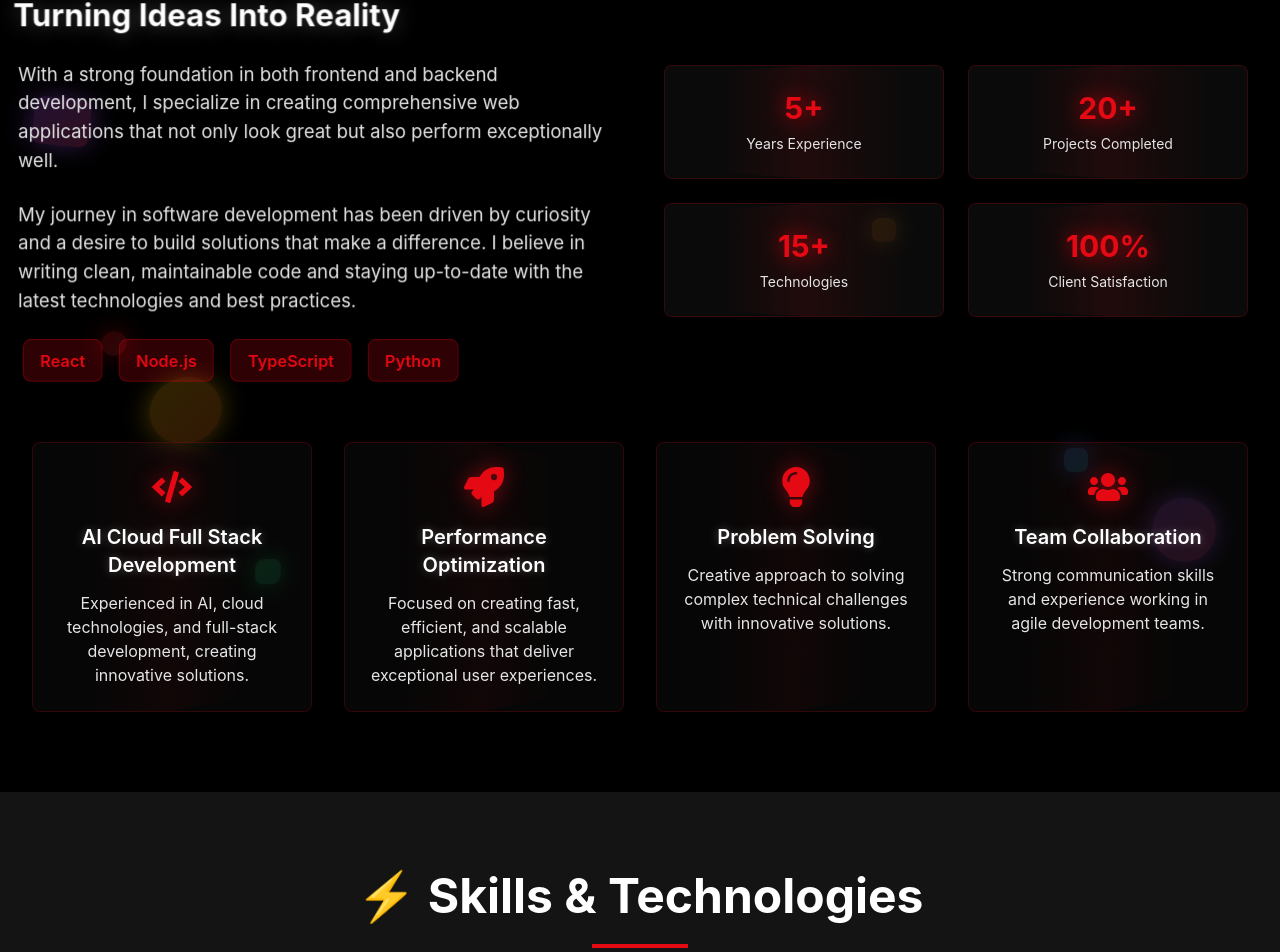
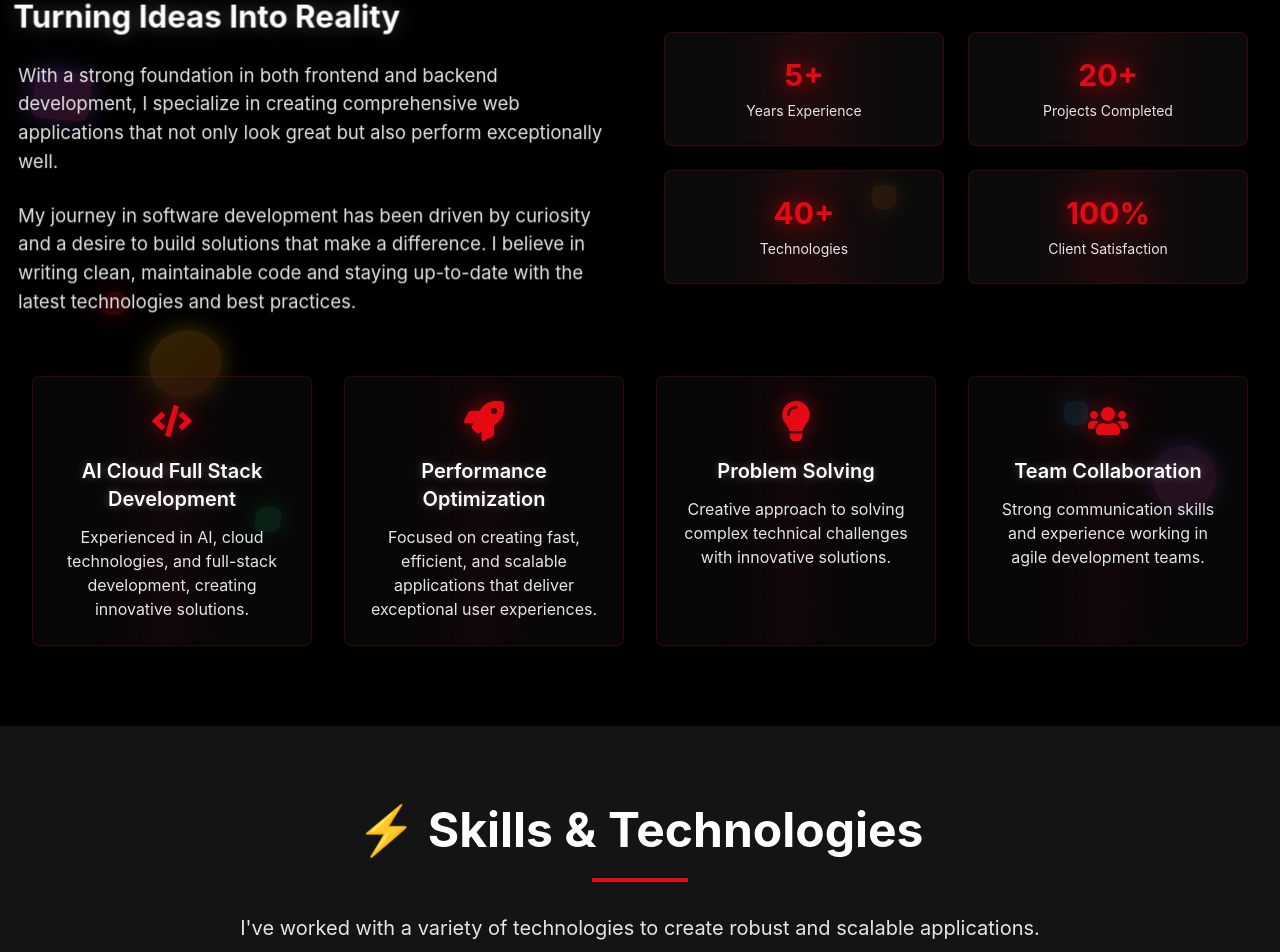
Before and after one commit to SiddheshAmrale/portfolio, a React (Create React App) app: page / in a window 1280 px wide. Shown: the part 1156-2108 px from the top of the page. Built offline with nearby package versions, Linux system fonts and the light colour scheme.

Commit message:
fixed errors

```diff
--- a/src/components/About.tsx
+++ b/src/components/About.tsx
@@ -133,30 +133,7 @@ const About: React.FC = () => {
               solutions that make a difference. I believe in writing clean, maintainable code and
               staying up-to-date with the latest technologies and best practices.
             </motion.p>
-            <motion.div
-              className="flex flex-wrap gap-4"
-              style={{ transform: "translateZ(10px)" }}
-            >
-              {['React', 'Node.js', 'TypeScript', 'Python'].map((tech, index) => (
-                <motion.div
-                  key={tech}
-                  initial={{ opacity: 0, scale: 0.8, rotateY: -90 }}
-                  whileInView={{ opacity: 1, scale: 1, rotateY: 0 }}
-                  transition={{ delay: index * 0.1, duration: 0.5 }}
-                  viewport={{ once: true }}
-                  whileHover={{
-                    scale: 1.1,
-                    transition: { duration: 0.3 }
-                  }}
-                  className="bg-netflix-red/20 border border-netflix-red/30 rounded-lg px-4 py-2"
-                  style={{
-                    transformStyle: "preserve-3d"
-                  }}
-                >
-                  <span className="text-netflix-red font-semibold">{tech}</span>
-                </motion.div>
-              ))}
-            </motion.div>
+
           </motion.div>
 
           {/* Right Column - Stats */}
@@ -171,7 +148,7 @@ const About: React.FC = () => {
             {[
               { number: "5+", label: "Years Experience" },
               { number: "20+", label: "Projects Completed" },
-              { number: "15+", label: "Technologies" },
+              { number: "40+", label: "Technologies" },
               { number: "100%", label: "Client Satisfaction" }
             ].map((stat, index) => (
               <motion.div
--- a/src/components/Certifications.tsx
+++ b/src/components/Certifications.tsx
@@ -1,6 +1,6 @@
 import React from 'react';
 import { motion } from 'framer-motion';
-import { FaCertificate, FaAward, FaCloud } from 'react-icons/fa';
+import { FaCertificate, FaCloud } from 'react-icons/fa';
 import { BiCalendar, BiLink } from 'react-icons/bi';
 
 const Certifications: React.FC = () => {
--- a/src/components/Hero.tsx
+++ b/src/components/Hero.tsx
@@ -1,4 +1,4 @@
-import React, { useRef, useEffect } from 'react';
+import React, { useRef } from 'react';
 import { motion, useMotionValue, useSpring, useTransform } from 'framer-motion';
 import { FaGithub, FaLinkedin, FaEnvelope, FaDownload } from 'react-icons/fa';
 
```
